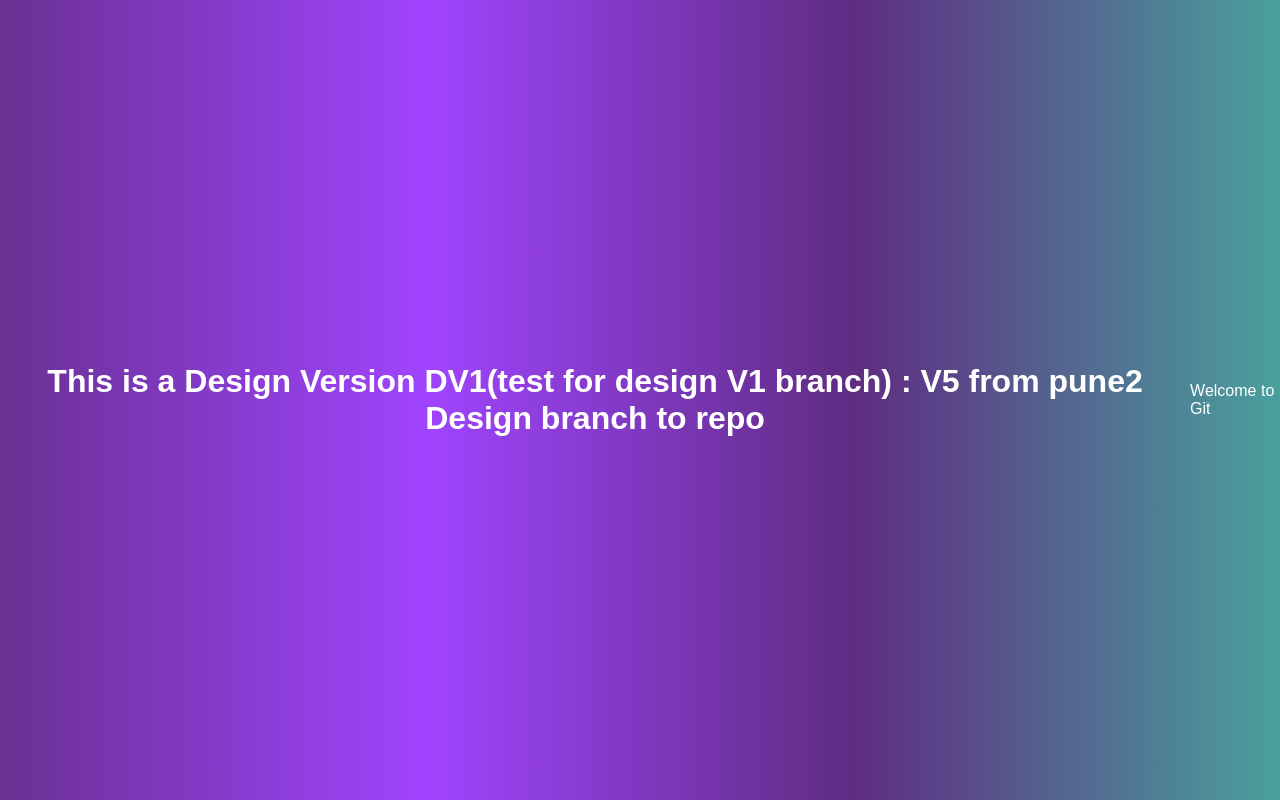
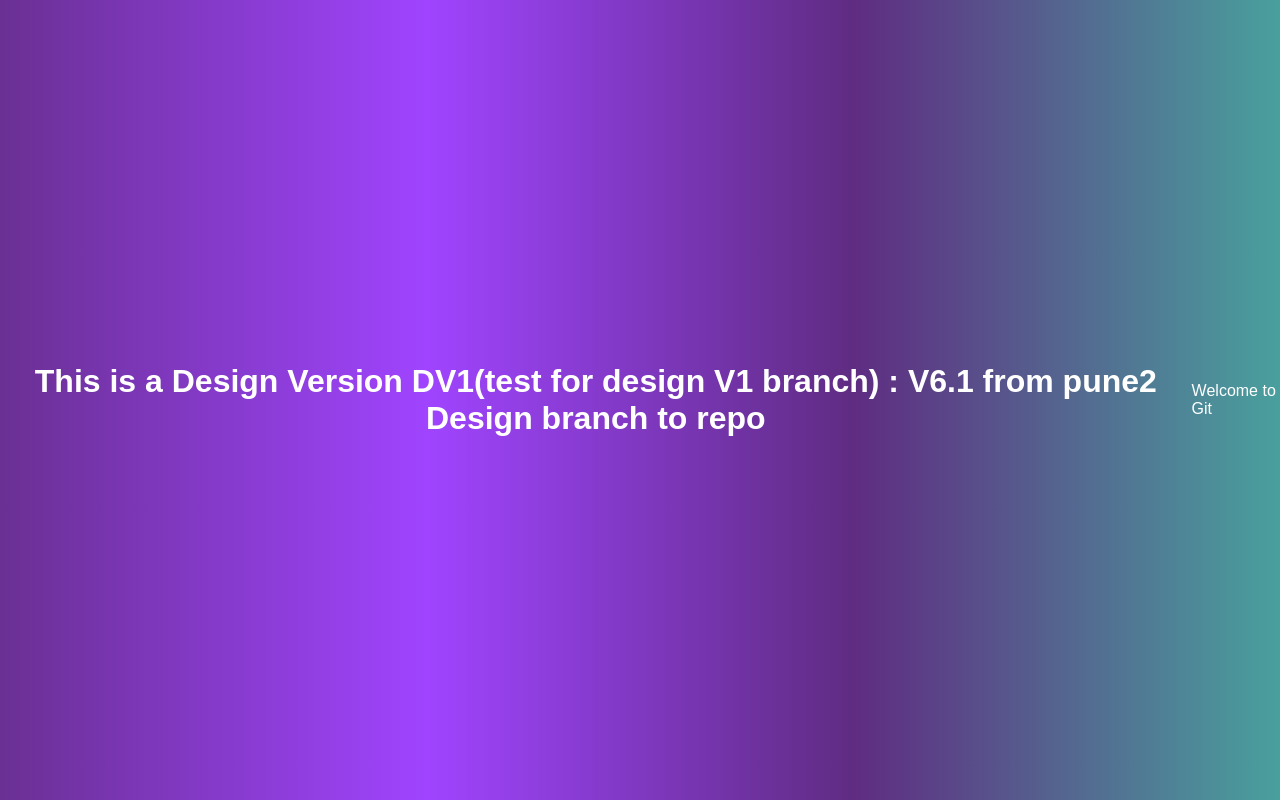
Before and after one commit to nuntyk/JuneGitwork, a plain HTML site: page index.html in a window 1280 px wide. Drawn offline with Linux system fonts and the light colour scheme.

Commit message:
V6.1 commit for conflict test

```diff
--- a/index.html
+++ b/index.html
@@ -10,7 +10,7 @@
 </head>
 
 <body>
-    <h1>This is a Design Version DV1(test for design V1 branch) : V5 from pune2 Design branch to repo</h1>
+    <h1>This is a Design Version DV1(test for design V1 branch) : V6.1 from pune2 Design branch to repo</h1>
     <p>Welcome to Git</p>
 </body>
 
```
